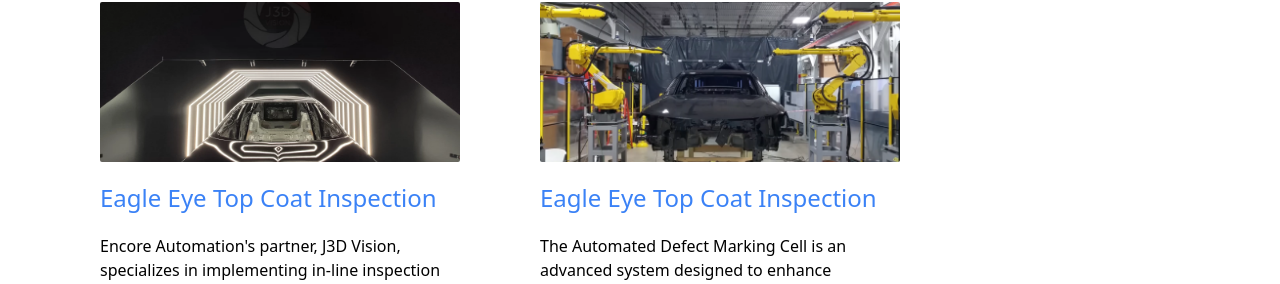
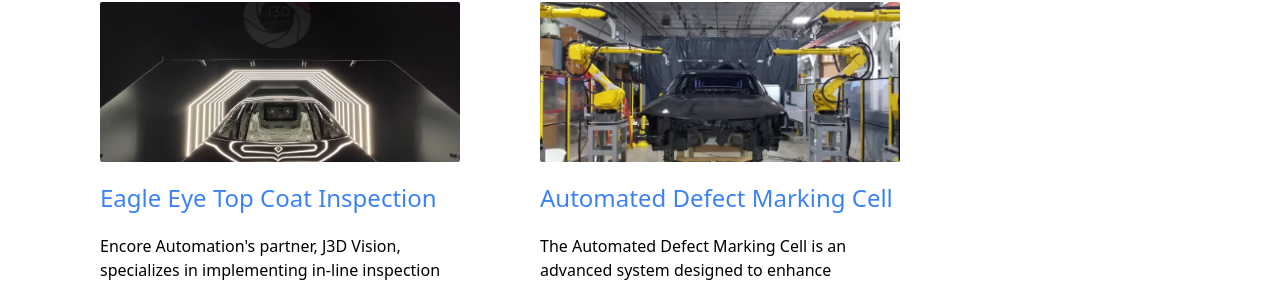
Before and after one commit to alexeymartinez-encore/encore-automation-web-page, a React (Vite) app: page /systems in a window 1280 px wide. Shown: the part 4936-5220 px from the top of the page. Built offline with nearby package versions, Linux system fonts and the light colour scheme.

Commit message:
small Change

```diff
--- a/src/components/Systems/Automotive/SurfacePrep/AutomotiveFinishInspection.jsx
+++ b/src/components/Systems/Automotive/SurfacePrep/AutomotiveFinishInspection.jsx
@@ -45,7 +45,7 @@
       />
       <SystemDescription
         img={automatedDefectMarking}
-        title="Eagle Eye Top Coat Inspection"
+        title="Automated Defect Marking Cell"
         desc="The Automated Defect Marking Cell is an advanced system designed to enhance manufacturing quality
         control by precisely identifying and marking defects. It features automatic marking of each defect,
         ensuring that every detected flaw is accurately highlighted. The system employs advanced algorithms
```
